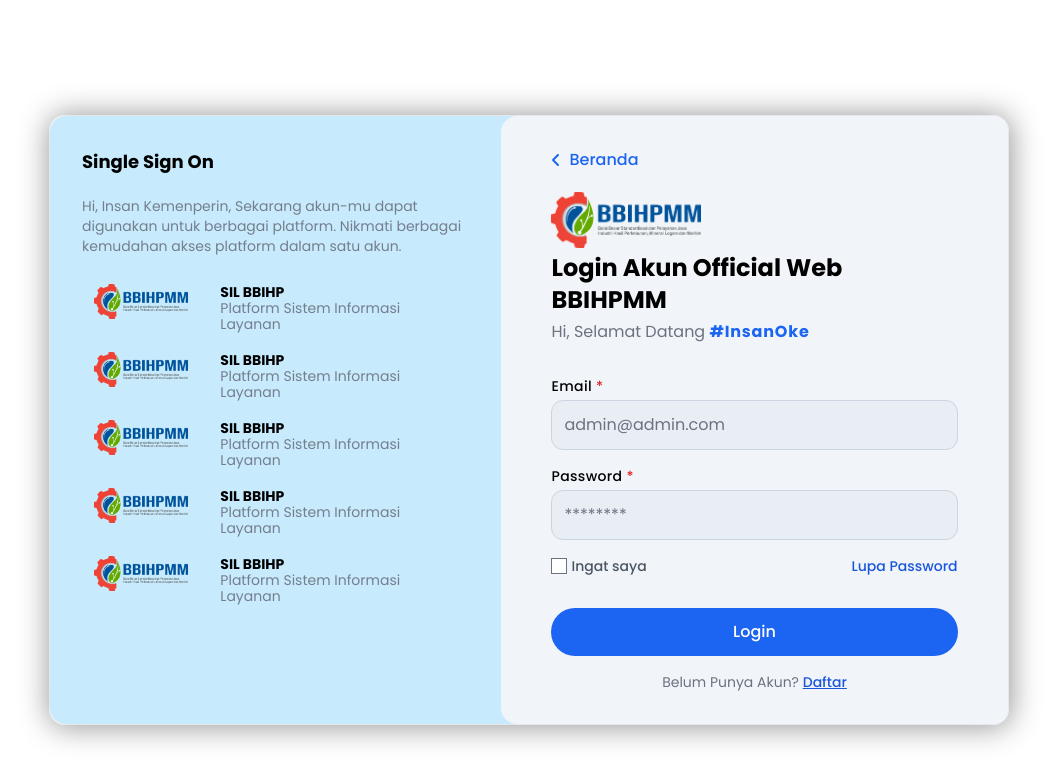
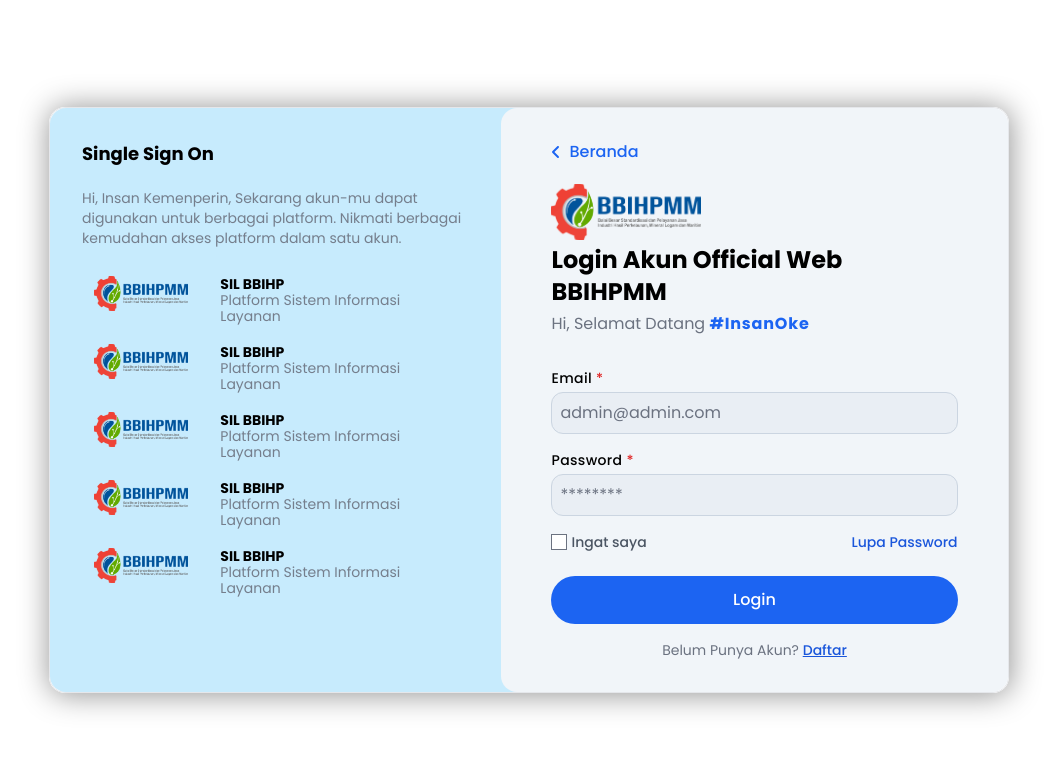
Before and after one commit to neoxyline/bbihpmm-website, a React (Vite) app: page /authentication/login in a window 1280 px wide. Shown: the top 782 px of the page, without its empty margins (111-1170 px from the left). Built offline with nearby package versions, Linux system fonts and the light colour scheme.

Commit message:
update login page

```diff
--- a/src/components/FormLogin.tsx
+++ b/src/components/FormLogin.tsx
@@ -6,7 +6,7 @@
 export default function FormLogin() {
    return (
       <>
-         <div className="flex w-11/12 md:w-10/12 lg:w-11/12 xl:w-9/12 mx-auto mt-10 rounded-2xl border" style={{ boxShadow: '1px 1px 30px 1px rgba(0, 0, 0, 0.419)' }}>
+         <div className="flex w-11/12 md:w-10/12 lg:w-11/12 xl:w-9/12 mx-auto rounded-2xl border" style={{ boxShadow: '1px 1px 30px 1px rgba(0, 0, 0, 0.419)' }}>
             <div className="w-1/2 hidden lg:flex min-h-full bg-sky-200/80 rounded-2xl overflow-hidden p-8">
                <div className='w-11/12 space-y-5 flex flex-col'>
                   <h1 className='font-bold text-lg'>Single Sign On</h1>
@@ -74,14 +74,14 @@
                </div>
                <form action="" className="w-full">
                   <div className="flex-1 flex flex-col h-full items-center space-y-4">
-                     <div className="w-11/12 text-sm space-y-4 mb-4">
+                     <div className="w-11/12 text-sm space-y-4 mb-2">
                         <div className="space-y-1">
                            <p className='font-medium tracking-wide'>Email <span className='text-red-600'>*</span></p>
-                           <input type="text" placeholder='admin@admin.com' className="p-3 w-full rounded-xl bg-slate-200/50 border border-slate-300 focus:outline-blue-200" />
+                           <input type="text" placeholder='admin@admin.com' className="p-2 w-full rounded-xl bg-slate-200/50 border border-slate-300 focus:outline-blue-200" />
                         </div>
                         <div className="space-y-1">
                            <p className='font-medium tracking-wide'>Password <span className='text-red-600'>*</span></p>
-                           <input type="password" placeholder='********' className="p-3 w-full rounded-xl bg-slate-200/50 border border-slate-300 focus:outline-blue-200" />
+                           <input type="password" placeholder='********' className="p-2 w-full rounded-xl bg-slate-200/50 border border-slate-300 focus:outline-blue-200" />
                         </div>
                         <div className='flex justify-between text-sm font-medium'>
                            <div className='flex space-x-1 items-center'>
```
